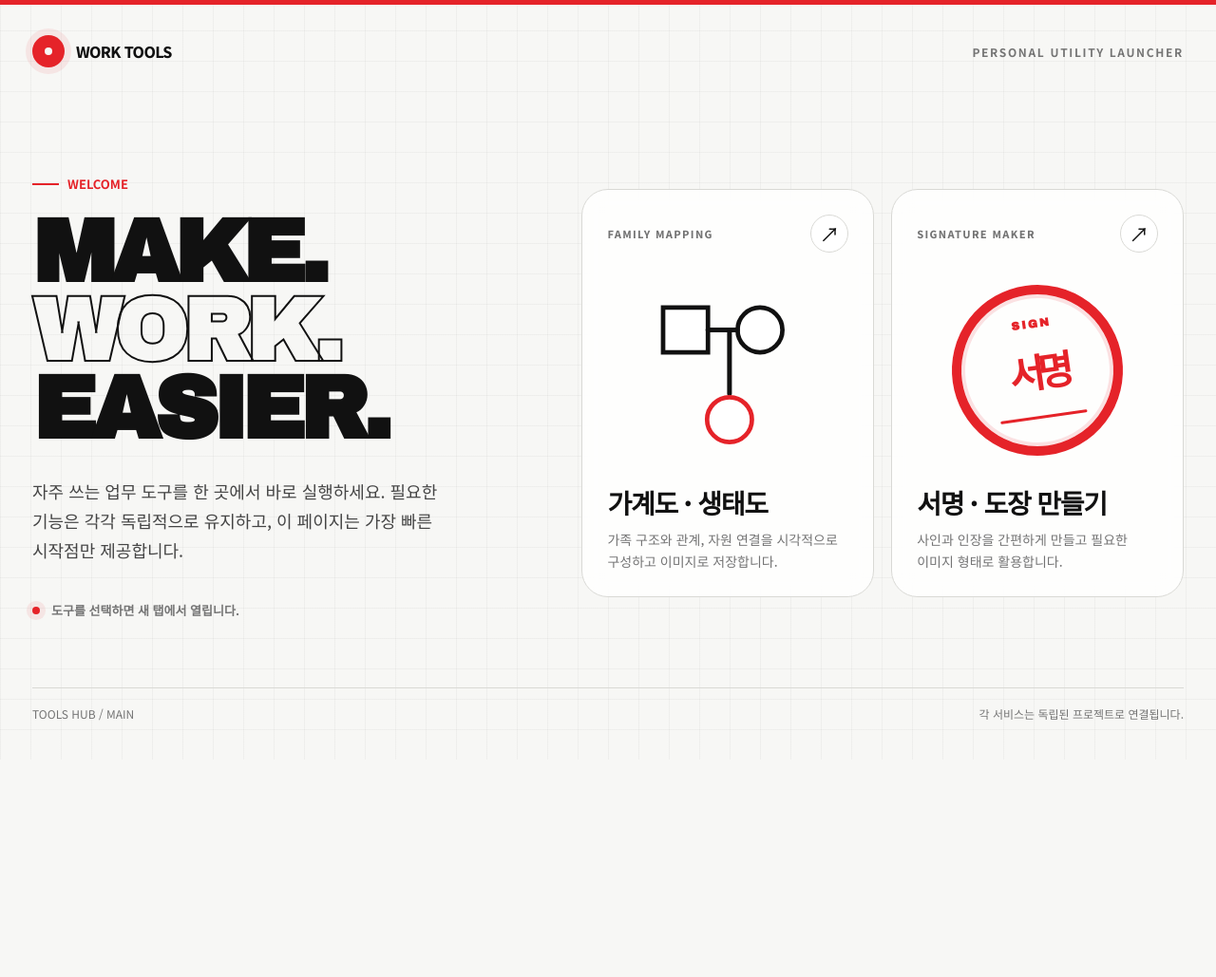
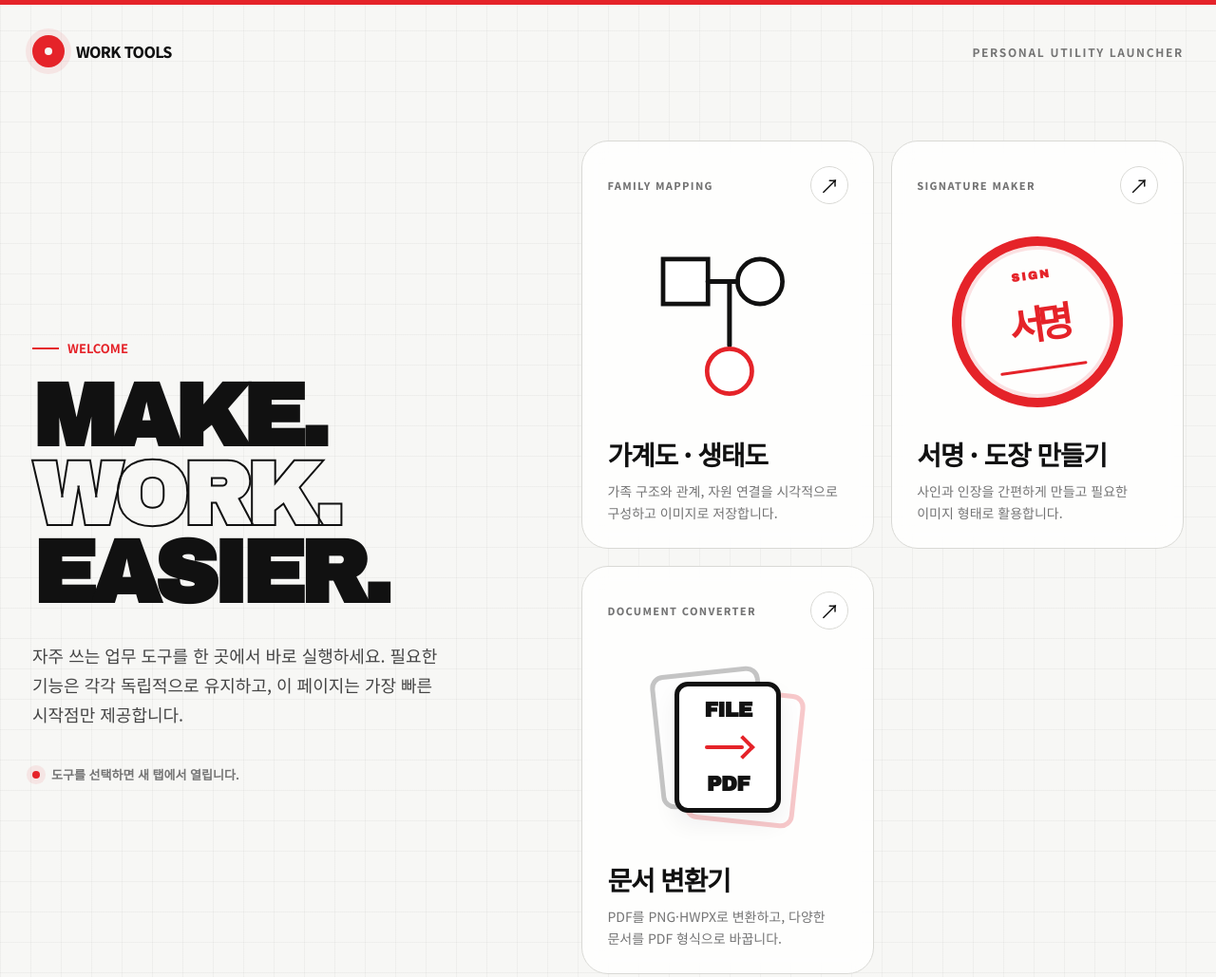
Before and after one commit to kimhoho8601-alt/main, a plain HTML site: page index.html in a window 1280 px wide. Shown: the top 1029 px of the page at 95% size. Before the commit the page ends 800 px from the top, so only its background shows below. Drawn offline with Linux system fonts and the light colour scheme.

Commit message:
Add document converter launcher card

```diff
--- a/index.html
+++ b/index.html
@@ -296,6 +296,81 @@
     }
     .app-card:hover .seal-icon{transform:rotate(-2deg) scale(1.05)}
 
+    .convert-icon{
+      width:180px;
+      height:180px;
+      position:relative;
+      display:grid;
+      place-items:center;
+      transition:transform .35s cubic-bezier(.2,.8,.2,1);
+    }
+    .convert-icon::before,
+    .convert-icon::after{
+      content:"";
+      position:absolute;
+      width:106px;
+      height:132px;
+      border:5px solid var(--ink);
+      border-radius:14px;
+      background:var(--white);
+    }
+    .convert-icon::before{
+      transform:translate(-18px,-10px) rotate(-6deg);
+      opacity:.24;
+    }
+    .convert-icon::after{
+      transform:translate(18px,10px) rotate(6deg);
+      border-color:var(--red);
+      opacity:.24;
+    }
+    .convert-core{
+      position:relative;
+      z-index:2;
+      width:112px;
+      height:138px;
+      border:5px solid var(--ink);
+      border-radius:14px;
+      background:var(--white);
+      display:flex;
+      flex-direction:column;
+      align-items:center;
+      justify-content:center;
+      gap:13px;
+      box-shadow:0 12px 24px rgba(0,0,0,.06);
+    }
+    .convert-core strong{
+      font-family:"Archivo Black",sans-serif;
+      font-size:22px;
+      letter-spacing:-.04em;
+    }
+    .convert-arrow{
+      width:52px;
+      height:28px;
+      position:relative;
+    }
+    .convert-arrow::before{
+      content:"";
+      position:absolute;
+      left:2px;
+      right:9px;
+      top:12px;
+      height:4px;
+      border-radius:3px;
+      background:var(--red);
+    }
+    .convert-arrow::after{
+      content:"";
+      position:absolute;
+      right:1px;
+      top:5px;
+      width:14px;
+      height:14px;
+      border-top:4px solid var(--red);
+      border-right:4px solid var(--red);
+      transform:rotate(45deg);
+    }
+    .app-card:hover .convert-icon{transform:scale(1.05) rotate(1deg)}
+
     .card-title{
       font-size:28px;
       font-weight:800;
@@ -337,6 +412,7 @@
     }
     .app-card:nth-child(1){animation-delay:.08s}
     .app-card:nth-child(2){animation-delay:.16s}
+    .app-card:nth-child(3){animation-delay:.24s}
 
     @keyframes rise{
       from{opacity:0;transform:translateY(24px)}
@@ -370,6 +446,8 @@
       .app-card:hover .genogram-icon{transform:scale(.95) rotate(-2deg)}
       .seal-icon{transform:rotate(-8deg) scale(.86)}
       .app-card:hover .seal-icon{transform:rotate(-2deg) scale(.91)}
+      .convert-icon{transform:scale(.88)}
+      .app-card:hover .convert-icon{transform:scale(.93) rotate(1deg)}
       .card-title{font-size:24px}
       footer{align-items:flex-start;flex-direction:column;gap:6px}
     }
@@ -458,6 +536,30 @@
           <h2 class="card-title">서명 · 도장 만들기</h2>
           <p class="card-copy">사인과 인장을 간편하게 만들고 필요한 이미지 형태로 활용합니다.</p>
         </a>
+
+        <a
+          class="app-card"
+          href="https://kimhoho8601-alt.github.io/Convert/"
+          target="_blank"
+          rel="noopener noreferrer"
+          aria-label="문서 변환기 열기"
+        >
+          <div class="card-top">
+            <span class="tag">Document converter</span>
+            <span class="arrow" aria-hidden="true">↗</span>
+          </div>
+          <div class="visual" aria-hidden="true">
+            <div class="convert-icon">
+              <div class="convert-core">
+                <strong>FILE</strong>
+                <span class="convert-arrow"></span>
+                <strong>PDF</strong>
+              </div>
+            </div>
+          </div>
+          <h2 class="card-title">문서 변환기</h2>
+          <p class="card-copy">PDF를 PNG·HWPX로 변환하고, 다양한 문서를 PDF 형식으로 바꿉니다.</p>
+        </a>
       </section>
     </main>
 
```
